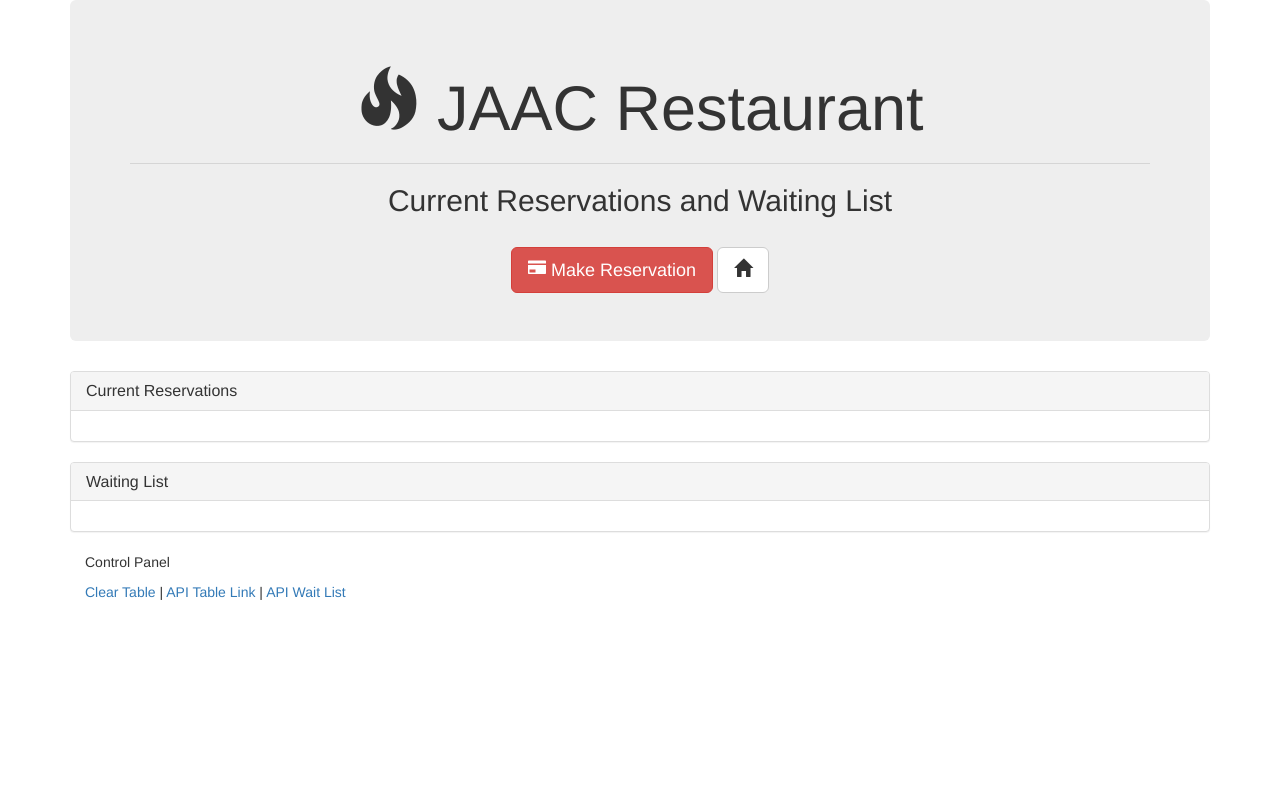
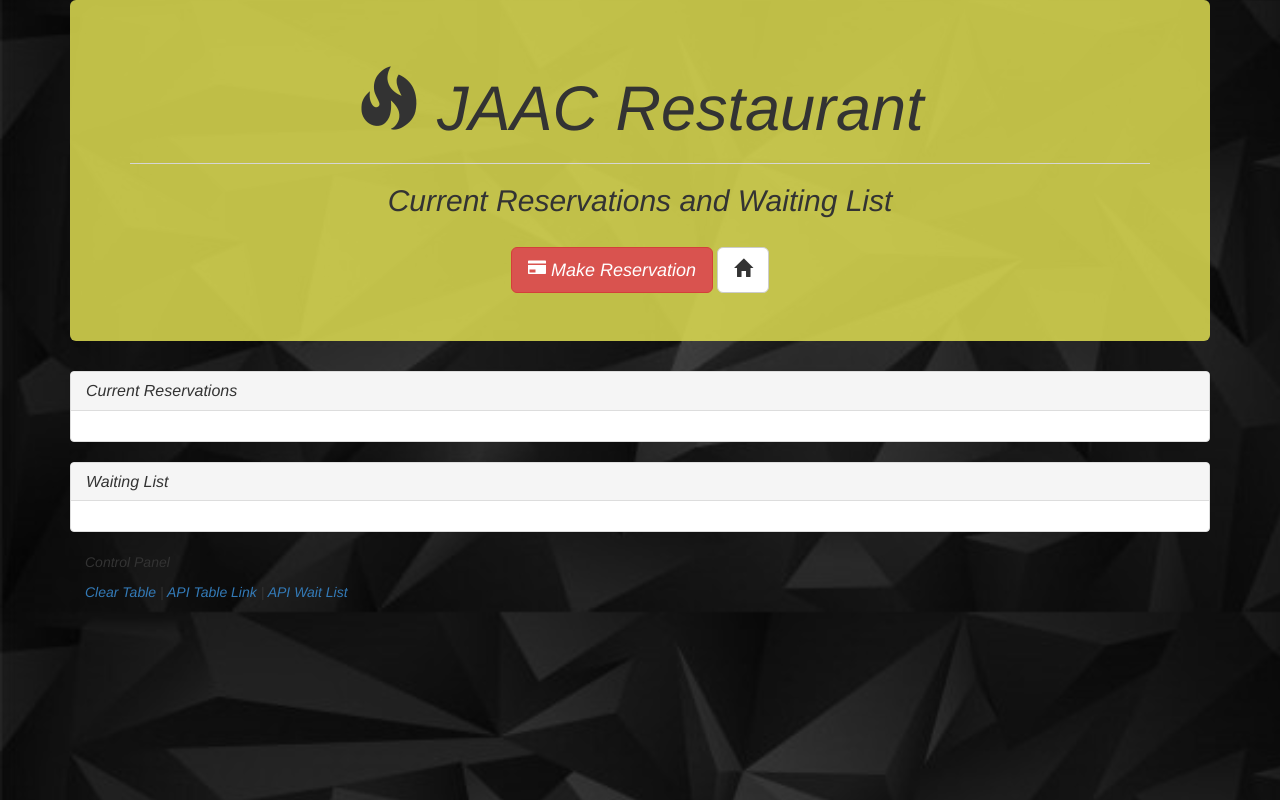
Before and after one commit to candygarcia014/restaurant-group, a website: page tables.html in a window 1280 px wide. Drawn offline with nearby package versions, Linux system fonts and the light colour scheme.

Commit message:
fixed style on tables page

```diff
--- a/style.css
+++ b/style.css
@@ -5,6 +5,6 @@ body {
     font-style: italic;
 }
 
-.jumbotron {
+.jumbotron, .tables {
     background-color: rgba(222, 220, 81, 0.855);
 }
--- a/tables.html
+++ b/tables.html
@@ -9,7 +9,7 @@
     <link rel="stylesheet" href="https://maxcdn.bootstrapcdn.com/bootstrap/3.3.6/css/bootstrap.min.css" integrity="sha384-1q8mTJOASx8j1Au+a5WDVnPi2lkFfwwEAa8hDDdjZlpLegxhjVME1fgjWPGmkzs7" crossorigin="anonymous">
     <script src="https://code.jquery.com/jquery.js"></script>
     <script src="https://maxcdn.bootstrapcdn.com/bootstrap/3.3.6/js/bootstrap.min.js" integrity="sha384-0mSbJDEHialfmuBBQP6A4Qrprq5OVfW37PRR3j5ELqxss1yVqOtnepnHVP9aJ7xS" crossorigin="anonymous"></script>
-    <link rel="style" href="style.css">
+    <link rel="stylesheet" href="style.css">
 </head>
 
 <body>
```
